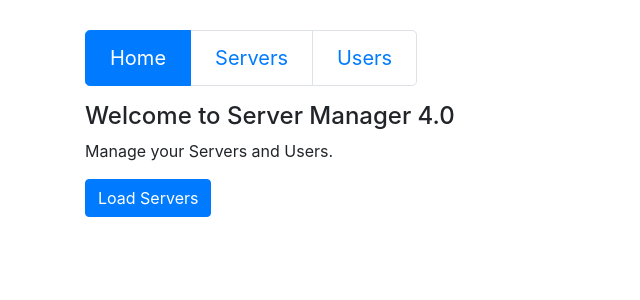
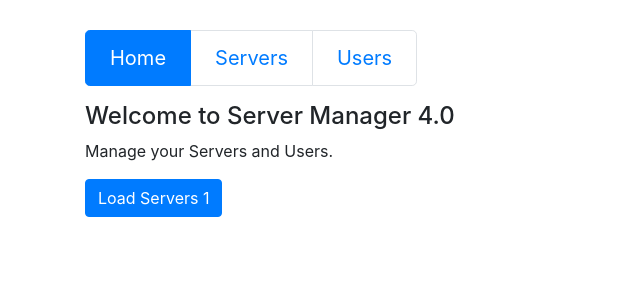
Before and after one commit to ddeveloper72/Angular-Routing, an Angular app: page / in a window 1280 px wide. Shown: the top 300 px of the page, without its empty margins (0-640 px from the left). Built offline with nearby package versions, Linux system fonts and the light colour scheme.

Commit message:
Demonstration of how to pass and retrieve router links, query parameters & fragmetns

```diff
--- a/src/app/home/home.component.html
+++ b/src/app/home/home.component.html
@@ -1,3 +1,3 @@
 <h4>Welcome to Server Manager 4.0</h4>
 <p>Manage your Servers and Users.</p>
-<button class="btn btn-primary" (click)="onLoadServers()">Load Servers</button>
+<button class="btn btn-primary" (click)="onLoadServers(1)">Load Servers 1</button>
--- a/src/app/home/home.component.ts
+++ b/src/app/home/home.component.ts
@@ -13,8 +13,8 @@ export class HomeComponent implements OnInit {
   ngOnInit() {
   }
 
-  onLoadServers() {
+  onLoadServers(id: number) {
     // complex calculation
-    this.router.navigate(['/servers']);
+    this.router.navigate(['/servers', id, 'edit'], {queryParams: {allowEdit: '1'}, fragment: 'loading'});
   }
 }
```
